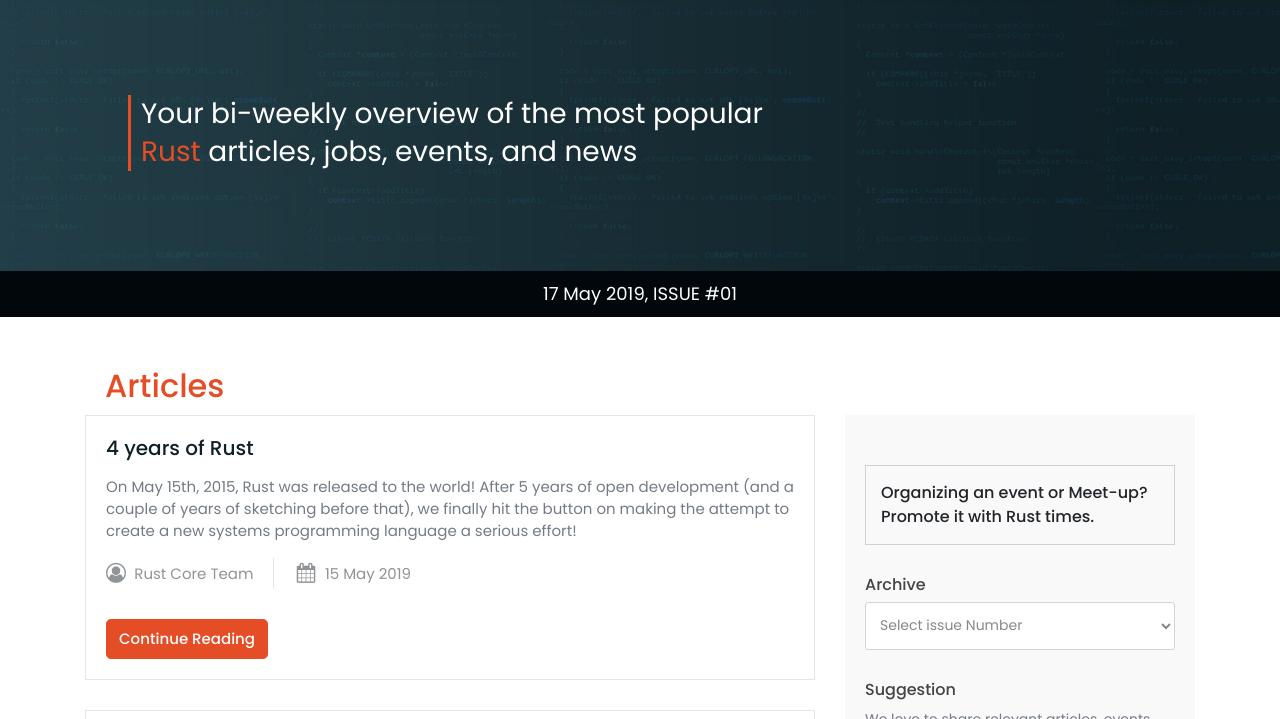
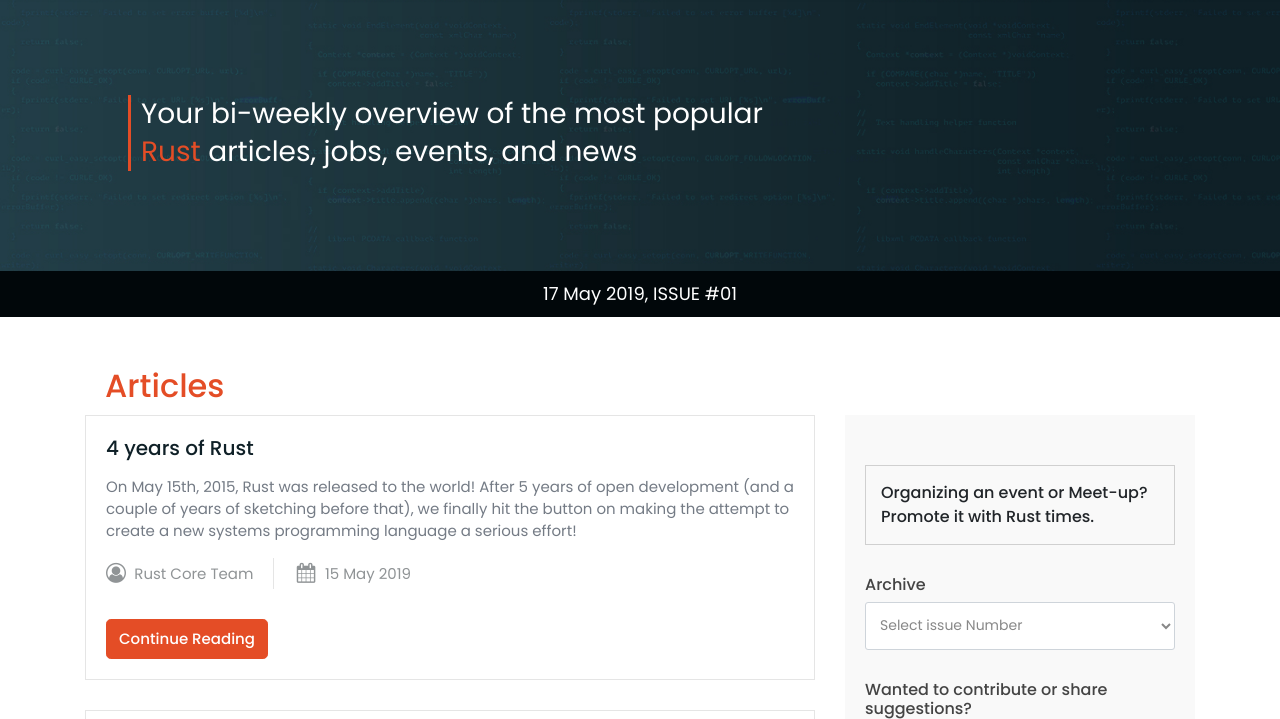
Before and after one commit to NashTech-Labs/rust-times, a plain HTML site: page index.html in a window 1280 px wide. Shown: the part 81-800 px from the top of the page. Drawn offline with nearby package versions, Linux system fonts and the light colour scheme.

Commit message:
Updated content

```diff
--- a/index.html
+++ b/index.html
@@ -1087,7 +1087,7 @@
               </form>
     </div>
     <div class="suggestion-box">
-        <h2>Suggestion</h2>
+        <h2>Wanted to contribute or share suggestions?</h2>
         <p>We love to share relevant articles, events, and jobs with our subscribers.  Please contribute by submitting a PR. Also, let us know how we can improve further with your feedback and suggestions.</p>
         <a href="https://github.com/knoldus/rust-times/pulls"  target="_blank" class="submit-btn">Submit</a>
     </div>
```
